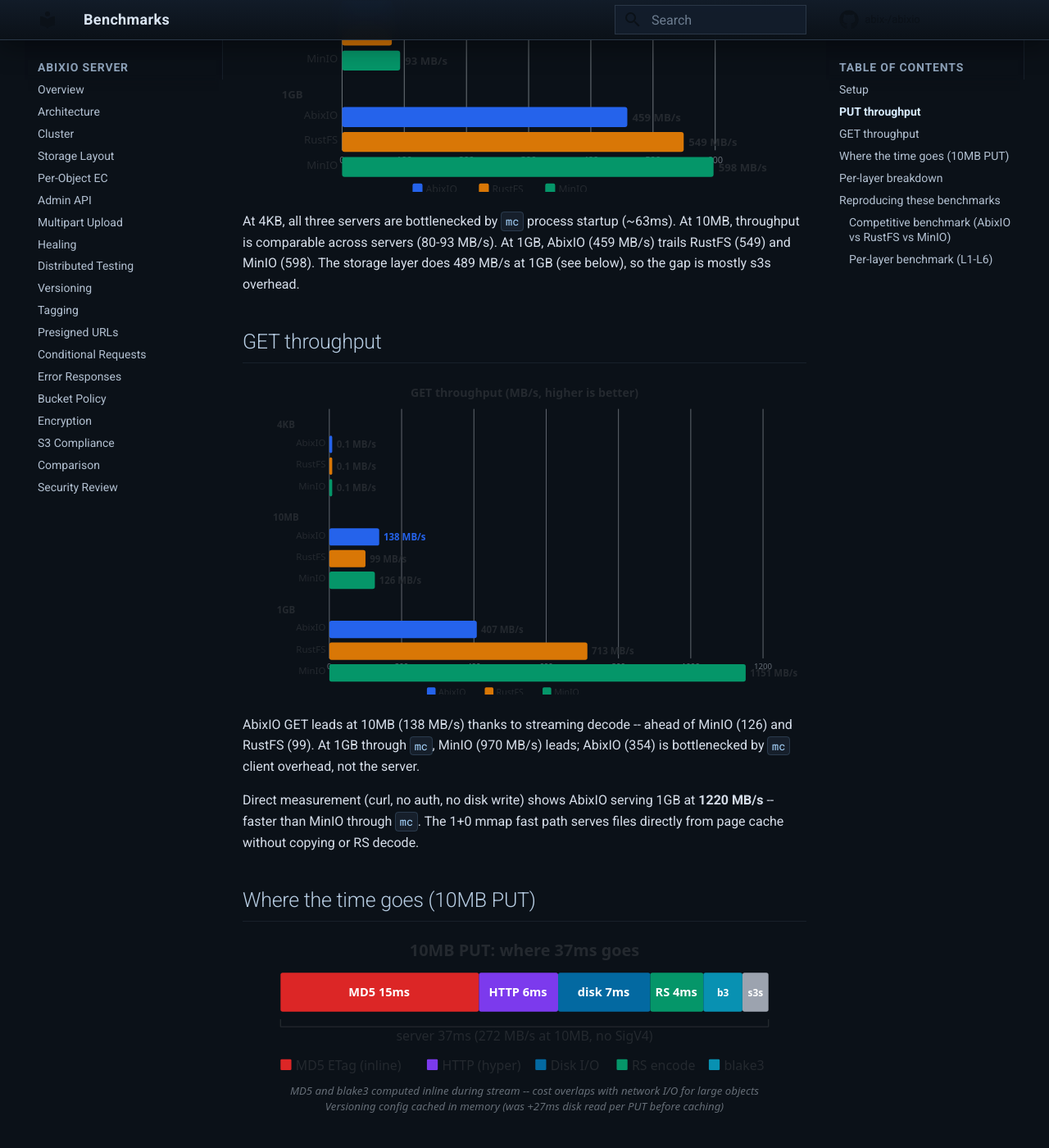
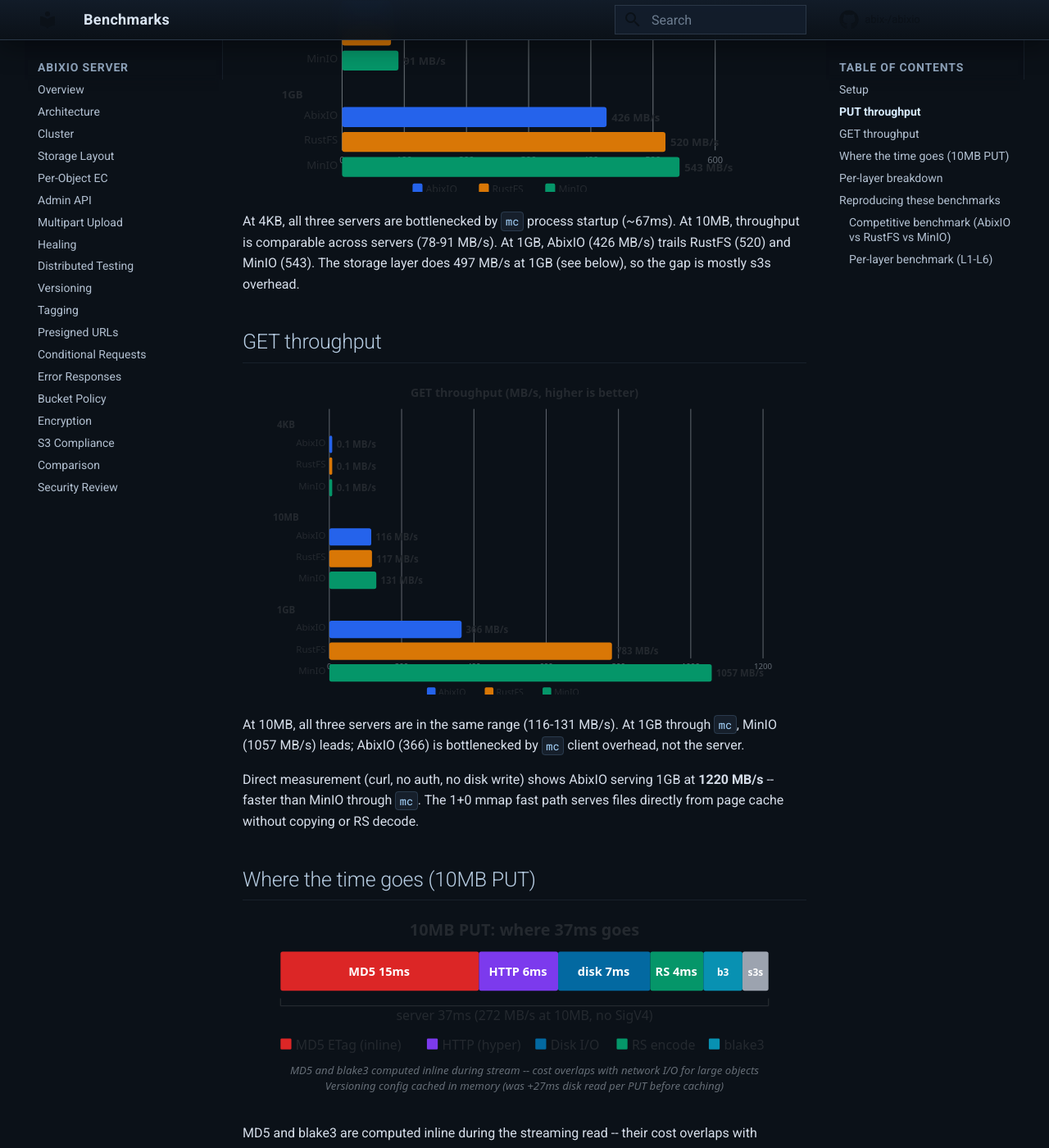
Before and after one commit to abix-/abixio, an MkDocs documentation site: the page built from docs/benchmarks.md, in a window 1280 px wide and 1400 px high, scrolled down 853 px. Shown: the whole window at 82% size. Built offline with MkDocs 1.6.1 and Material for MkDocs 9.7.7, drawn with Linux system fonts in a browser that asks for light colours; comment, search, counter and statistics services are not loaded; some of the changed text lies outside the part shown.

Commit message:
update all SVG charts and benchmarks.md with latest competitive numbers

```diff
--- a/docs/benchmarks.md
+++ b/docs/benchmarks.md
@@ -6,9 +6,9 @@
 - Single-node, 1 disk, no erasure coding (1+0) unless noted
 - Sequential requests, no concurrency, page-cache writes (no fsync)
 - 10 iterations per measurement (50 for 4KB, 5 for 1GB)
-- Per-layer numbers from `bench_perf` at commit `ad0506a`
+- Per-layer numbers from `bench_perf` at commit `911e08d`
 - Competitive numbers from `mc` client with UNSIGNED-PAYLOAD over HTTP
-  against AbixIO `2688069`, RustFS 1.0.0-alpha.90, MinIO RELEASE.2026-04-07
+  against AbixIO `911e08d`, RustFS 1.0.0-alpha.90, MinIO RELEASE.2026-04-07
 
 For per-layer optimization details, methodology, and failed experiments,
 see [layer-optimization.md](layer-optimization.md).
@@ -17,18 +17,18 @@
 
 ![PUT throughput](img/bench-put.svg)
 
-At 4KB, all three servers are bottlenecked by `mc` process startup (~63ms).
-At 10MB, throughput is comparable across servers (80-93 MB/s).
-At 1GB, AbixIO (459 MB/s) trails RustFS (549) and MinIO (598). The storage
-layer does 489 MB/s at 1GB (see below), so the gap is mostly s3s overhead.
+At 4KB, all three servers are bottlenecked by `mc` process startup (~67ms).
+At 10MB, throughput is comparable across servers (78-91 MB/s).
+At 1GB, AbixIO (426 MB/s) trails RustFS (520) and MinIO (543). The storage
+layer does 497 MB/s at 1GB (see below), so the gap is mostly s3s overhead.
 
 ## GET throughput
 
 ![GET throughput](img/bench-get.svg)
 
-AbixIO GET leads at 10MB (138 MB/s) thanks to streaming decode -- ahead of
-MinIO (126) and RustFS (99). At 1GB through `mc`, MinIO (970 MB/s) leads;
-AbixIO (354) is bottlenecked by `mc` client overhead, not the server.
+At 10MB, all three servers are in the same range (116-131 MB/s).
+At 1GB through `mc`, MinIO (1057 MB/s) leads; AbixIO (366) is bottlenecked
+by `mc` client overhead, not the server.
 
 Direct measurement (curl, no auth, no disk write) shows AbixIO serving 1GB
 at **1220 MB/s** -- faster than MinIO through `mc`. The 1+0 mmap fast path
```
Also changed, not shown: docs/img/bench-get.svg, docs/img/bench-put.svg.
